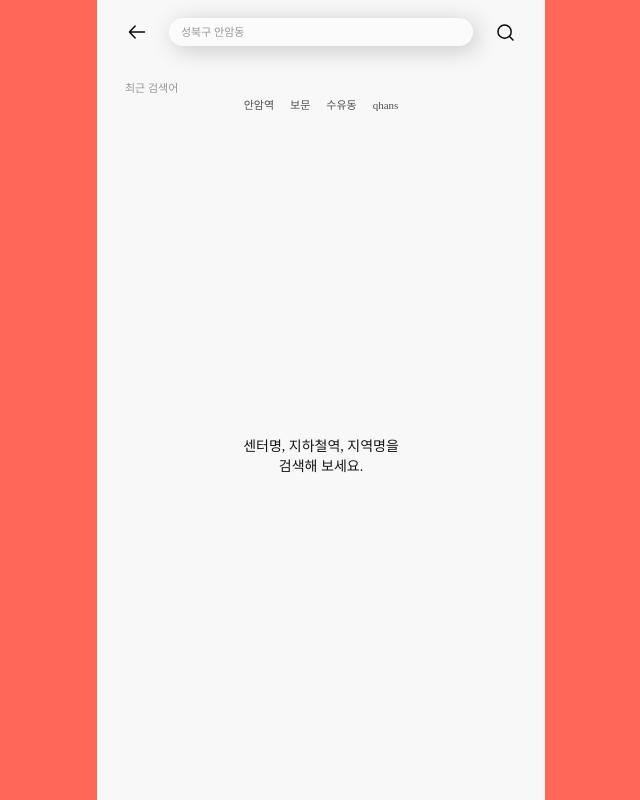
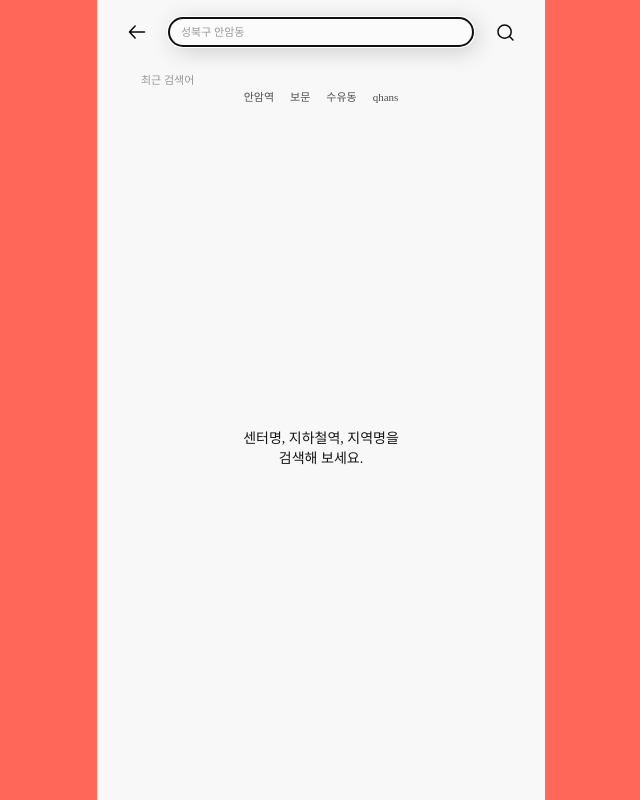
Before and after one commit to Matthewsann/ddodak, a Next.js app: page /search in a window 1280 px wide. Shown: the whole page, without its empty margins (319-959 px from the left). Built offline with nearby package versions, Linux system fonts and the light colour scheme; a web font is replaced by a local one.

Commit message:
feat: search page와 map search 분리

```diff
--- a/app/components/input/range.tsx
+++ b/app/components/input/range.tsx
@@ -45,7 +45,10 @@ export default function RangeInput({
             min={range[0]}
             max={range[1]}
             value={min}
-            onChange={(e) => setMin(Number(e.target.value))}
+            onChange={(e) => {
+              if (Number(e.target.value) >= max) e.target.value = `${max - 1}`;
+              setMin(Number(e.target.value));
+            }}
             step={step}
           />
           <input
@@ -54,7 +57,10 @@ export default function RangeInput({
             min={range[0]}
             max={range[1]}
             value={max}
-            onChange={(e) => setMax(Number(e.target.value))}
+            onChange={(e) => {
+              if (Number(e.target.value) <= min) e.target.value = `${min + 1}`;
+              setMax(Number(e.target.value));
+            }}
             step={step}
           />
         </div>
--- a/app/components/search-header/index.tsx
+++ /dev/null
@@ -1,91 +0,0 @@
-"use client";
-
-import Link from "next/link";
-import Icons from "../icons";
-import { useRouter } from "next/navigation";
-import { FilterType, KeywordType } from "@/types/counselor";
-import { useState } from "react";
-import {
-  AgeFilter,
-  ContactFilter,
-  GenderFilter,
-  PriceFilter,
-  ReligionFilter,
-} from "@/map/filters";
-import classcat from "classcat";
-import { CONTACT, GENDERS } from "@/constants/filter";
-import IndividualList from "./individual-list";
-
-export default function SearchHeader({
-  openFilter,
-  filter,
-  setFilter,
-}: {
-  openFilter?: () => void;
-  filter?: FilterType;
-  setFilter?: React.Dispatch<React.SetStateAction<FilterType>>;
-}) {
-  const router = useRouter();
-  const [openIndividually, setOpenIndividually] = useState<
-    "contact" | "gender" | "price" | "age" | "religion" | ""
-  >("");
-
-  return (
-    <div className="w-full flex flex-col bg-background px-4 py-2">
-      <div className="flex items-center justify-between gap-2 mb-2">
-        <button
-          className="btn btn-ghost btn-circle"
-          onClick={() => router.back()}
-        >
-          <Icons.GoBack className="shrink-0" />
-        </button>
-        <input
-          className="h-7 px-3 rounded-full w-full bg-footer shadow-float font-medium text-[11px] placeholder:text-black/40"
-          placeholder="성북구 안암동"
-          autoFocus={!!filter}
-        />
-        <Link className="btn btn-ghost btn-circle" href={"/"}>
-          <Icons.Search className="shrink-0 stroke-black" />
-        </Link>
-      </div>
-      {filter && (
-        <>
-          <div className="flex items-center">
-            <button
-              className="btn btn-ghost btn-circle shrink-0"
-              onClick={() => openFilter && openFilter()}
-            >
-              <Icons.Filter className="shrink-0" />
-            </button>
-
-            <IndividualList
-              filter={filter}
-              setOpenIndividually={setOpenIndividually}
-            />
-          </div>
-          {openIndividually && (
-            <div className="px-2">
-              <div className="w-full border-t-primary border-t py-5 mt-5">
-                {openIndividually === "contact" && (
-                  <ContactFilter filter={filter} setFilter={setFilter!} />
-                )}
-                {openIndividually === "price" && (
-                  <PriceFilter filter={filter} setFilter={setFilter!} />
-                )}
-                {openIndividually === "gender" && (
-                  <GenderFilter filter={filter} setFilter={setFilter!} />
-                )}
-                {openIndividually === "age" && (
-                  <AgeFilter filter={filter} setFilter={setFilter!} />
-                )}
-                {openIndividually === "religion" && (
-                  <ReligionFilter filter={filter} setFilter={setFilter!} />
-                )}
-              </div>
-            </div>
-          )}
-        </>
-      )}
-    </div>
-  );
-}
--- a/app/map/page.tsx
+++ b/app/map/page.tsx
@@ -3,13 +3,14 @@
 import type { CenterType } from "@/types/center";
 import { useCallback, useEffect, useState } from "react";
 import MapContainer from "./map/container";
-import SearchHeader from "../components/search-header";
+import SearchHeader from "./search-header";
 import SearchFilter from "./search-filter";
 import SearchResult from "./search-result";
 import { Coordinates } from "@/types/map";
 import { keywordList } from "@/apis/counselor";
 import { FilterType, KeywordType } from "@/types/counselor";
 import { centerMapList } from "@/apis/center";
+import { throttle } from "lodash";
 
 export default function Map() {
   const [isFilterOpen, setIsFilterOpen] = useState(false);
@@ -65,14 +66,17 @@ export default function Map() {
     getKeywords();
   }, []);
 
-  const updateCenters = useCallback(async () => {
+  const updateCenters = useCallback(
+    throttle(async () => {
       const centers = await centerMapList({
         ...bound,
         keywords: selectedKeywords,
         ...filter,
       });
       setCenters(centers);
-  }, [bound, selectedKeywords, filter]);
+    }, 1000),
+    [bound, selectedKeywords, filter]
+  );
 
   useEffect(() => {
     updateCenters();
--- /dev/null
+++ b/app/map/search-header/index.tsx
@@ -0,0 +1,88 @@
+"use client";
+
+import Link from "next/link";
+import Icons from "../../components/icons";
+import { useRouter } from "next/navigation";
+import { FilterType, KeywordType } from "@/types/counselor";
+import { useState } from "react";
+import {
+  AgeFilter,
+  ContactFilter,
+  GenderFilter,
+  PriceFilter,
+  ReligionFilter,
+} from "@/map/filters";
+import IndividualList from "./individual-list";
+
+export default function SearchHeader({
+  openFilter,
+  filter,
+  setFilter,
+}: {
+  openFilter: () => void;
+  filter: FilterType;
+  setFilter: React.Dispatch<React.SetStateAction<FilterType>>;
+}) {
+  const router = useRouter();
+  const [openIndividually, setOpenIndividually] = useState<
+    "contact" | "gender" | "price" | "age" | "religion" | ""
+  >("");
+
+  return (
+    <div className="w-full flex flex-col bg-background px-4 py-2">
+      <div className="flex items-center justify-between gap-2 mb-2">
+        <button
+          className="btn btn-ghost btn-circle"
+          onClick={() => router.back()}
+        >
+          <Icons.GoBack className="shrink-0" />
+        </button>
+        <div className="relative w-full flex items-center justify-end">
+          <input
+            className="h-7 px-3 rounded-full w-full bg-footer shadow-float font-medium text-[11px] placeholder:text-black/40"
+            placeholder="성북구 안암동"
+            onFocus={() => router.push("/search")}
+          />
+          <Icons.Search className="shrink-0 stroke-black absolute right-2" />
+        </div>
+        <Link className="btn btn-ghost btn-circle" href={"/"}>
+          <Icons.Home className="shrink-0 stroke-black" />
+        </Link>
+      </div>
+      <div className="flex items-center">
+        <button
+          className="btn btn-ghost btn-circle shrink-0"
+          onClick={() => openFilter && openFilter()}
+        >
+          <Icons.Filter className="shrink-0" />
+        </button>
+
+        <IndividualList
+          filter={filter}
+          setOpenIndividually={setOpenIndividually}
+        />
+      </div>
+      {openIndividually && (
+        <div className="px-2">
+          <div className="w-full border-t-primary border-t py-5 mt-5">
+            {openIndividually === "contact" && (
+              <ContactFilter filter={filter} setFilter={setFilter!} />
+            )}
+            {openIndividually === "price" && (
+              <PriceFilter filter={filter} setFilter={setFilter!} />
+            )}
+            {openIndividually === "gender" && (
+              <GenderFilter filter={filter} setFilter={setFilter!} />
+            )}
+            {openIndividually === "age" && (
+              <AgeFilter filter={filter} setFilter={setFilter!} />
+            )}
+            {openIndividually === "religion" && (
+              <ReligionFilter filter={filter} setFilter={setFilter!} />
+            )}
+          </div>
+        </div>
+      )}
+    </div>
+  );
+}
--- a/app/search/page.tsx
+++ b/app/search/page.tsx
@@ -1,9 +1,30 @@
-import SearchHeader from "@/components/search-header";
+"use client";
+
+import Icons from "@/components/icons";
+import Link from "next/link";
+import { useRouter } from "next/navigation";
 
 export default function Search() {
+  const router = useRouter();
+
   return (
-    <div className="w-full flex flex-col h-[100dvh]">
-      <SearchHeader />
+    <div className="w-full flex flex-col h-[100dvh] px-4 py-2">
+      <div className="flex items-center justify-between gap-2 mb-2">
+        <button
+          className="btn btn-ghost btn-circle"
+          onClick={() => router.back()}
+        >
+          <Icons.GoBack className="shrink-0" />
+        </button>
+        <input
+          className="h-7 px-3 rounded-full w-full bg-footer shadow-float font-medium text-[11px] placeholder:text-black/40"
+          placeholder="성북구 안암동"
+          autoFocus
+        />
+        <Link className="btn btn-ghost btn-circle" href={"/"}>
+          <Icons.Search className="shrink-0 stroke-black" />
+        </Link>
+      </div>
       <div className="text-[11px] font-medium text-black/40 px-7 mt-2">
         최근 검색어
       </div>
```
Also changed, not shown: app/map/search-header/individual-list.tsx (renamed from app/components/search-header/individual-list.tsx). Lines whose indentation alone changed are shown as unchanged.
